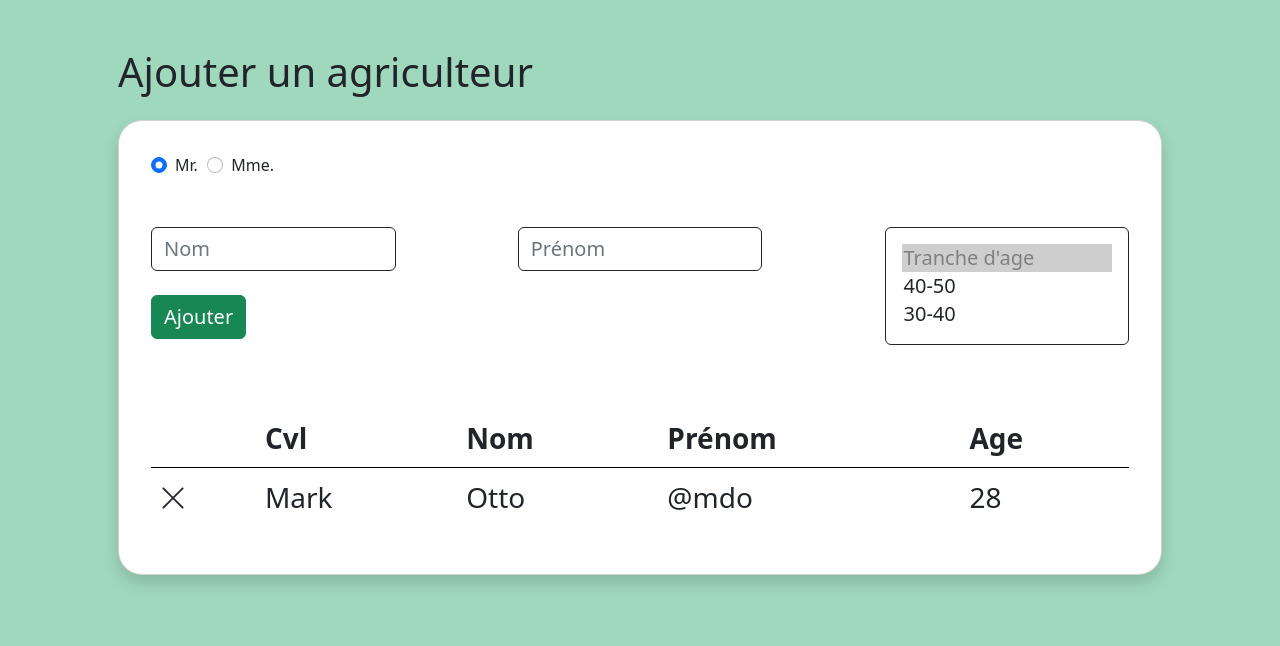
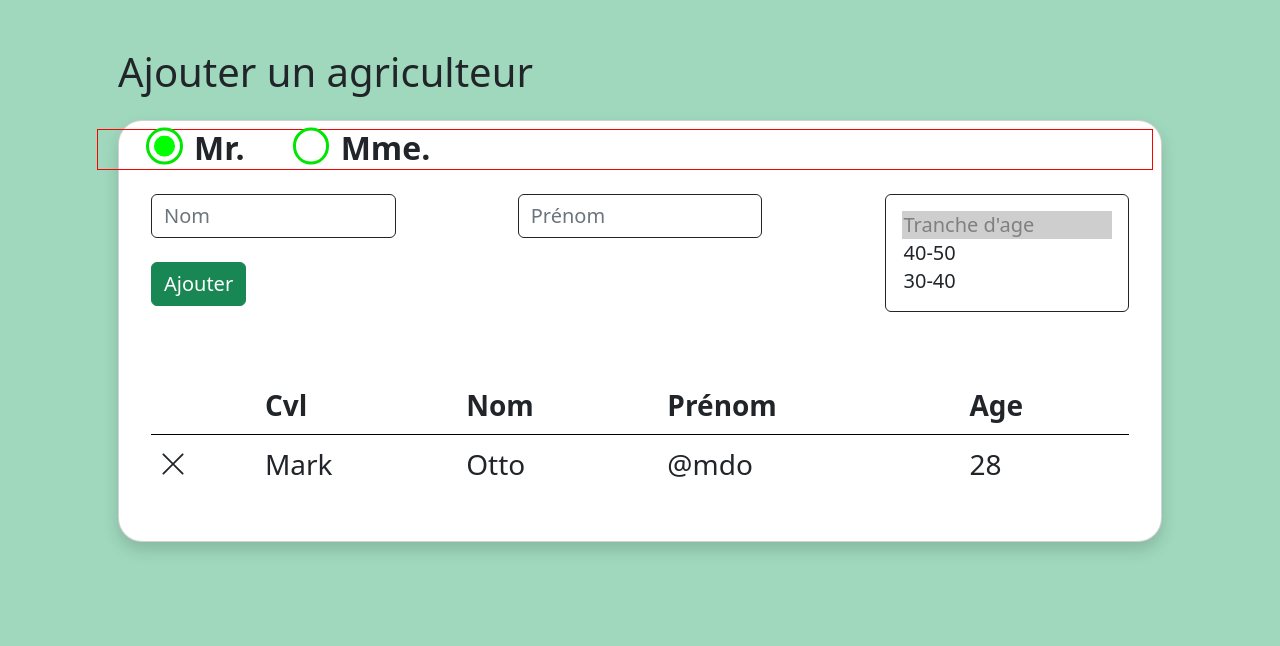
Before and after one commit to gal1aoui/CodeIgniter_Test, a CodeIgniter 4 app: template agriculteur/app/Views/welcome_message.php in a window 1280 px wide. Shown: the top 646 px of the page. Run offline with PHP 8.4 and a stand-in for CodeIgniter, Linux system fonts and the light colour scheme; the template is opened without the code that fills it, so the values that code supplies are empty; some libraries are stand-ins or nearby versions.

Commit message:
starts-6.48->hard style-XD

```diff
--- a/agriculteur/app/Views/welcome_message.php
+++ b/agriculteur/app/Views/welcome_message.php
@@ -7,13 +7,7 @@
     <title>Liste d'agriculteurs</title>
     <link rel="stylesheet" type="text/css" href="<?php echo base_url('bootstrap/css/bootstrap.min.css'); ?>">
     <link rel="stylesheet" href="https://cdn.jsdelivr.net/npm/bootstrap-icons@1.9.1/font/bootstrap-icons.css">
-    <style>
-        .vertical-center {
-            display: flex;
-            align-items: center;
-            min-height: 50vh;
-        }
-    </style>
+    <link rel="stylesheet" type="text/css" href="<?php echo base_url('bootstrap/css/style.css'); ?>">
 </head>
 <body style="background: #9fd8bd;">
     <div class="container p-5">
@@ -23,14 +17,14 @@
                 <div class="card shadow" style="border-radius: 24px;">
                     <div class="p-2">
                     <form class="" action="#" id="form-submit" novalidate>
-                        <div class="d-flex justify-content-between col-2 p-4">
+                        <div class="d-flex justify-content-start" style=" border:red 1px solid; margin-left:-30px">
                             <div class=" form-check">
-                                <input value="Mr." type="radio" class="form-check-input" id="exampleCheck1" name="gender" checked>
-                                <label class="form-check-label" for="exampleCheck1">Mr.</label>
+                                <input value="Mr." type="radio" class="form__radio-input" id="exampleCheck1" name="gender" checked>
+                                <label class="form__radio-label" for="exampleCheck1">Mr.</label>
                             </div>
                             <div class="form-check">
-                                <input value="Mme." type="radio" class="form-check-input" id="exampleCheck1" name="gender">
-                                <label class="form-check-label" for="exampleCheck1">Mme.</label>
+                                <input value="Mme." class="form__radio-input" type="radio" id="exampleCheck1" name="gender">
+                                <label class="form__radio-label" for="exampleCheck1">Mme.</label>
                             </div>
                         </div>
                         <div class="d-flex justify-content-between col-12 p-4">
--- /dev/null
+++ b/agriculteur/public/bootstrap/css/style.css
@@ -0,0 +1,43 @@
+.vertical-center {
+    display: flex;
+    align-items: center;
+    min-height: 50vh;
+}
+:root {
+    --form-control-color: #00ff00;
+}
+.form-check {
+    font-family: system-ui, sans-serif;
+    font-size: 2rem;
+    font-weight: bold;
+    line-height: 1.1;
+    display: grid;
+    grid-template-columns: 1em auto;
+    gap: 0.5em;
+}
+input[type="radio"] {
+    appearance: none;
+    background-color: #fff;
+    margin: 0;
+    font: inherit;
+    color: currentColor;
+    width: 1.15em;
+    height: 1.15em;
+    border: 0.1em solid #00e600;
+    border-radius: 50%;
+    transform: translateY(-0.075em);
+    display: grid;
+    place-content: center;
+}
+input[type="radio"]::before {
+    content: "";
+    width: 0.65em;
+    height: 0.65em;
+    border-radius: 50%;
+    transform: scale(0);
+    transition: 120ms transform ease-in-out;
+    box-shadow: inset 1em 1em var(--form-control-color);
+}
+input[type="radio"]:checked::before {
+    transform: scale(1);
+}
```
